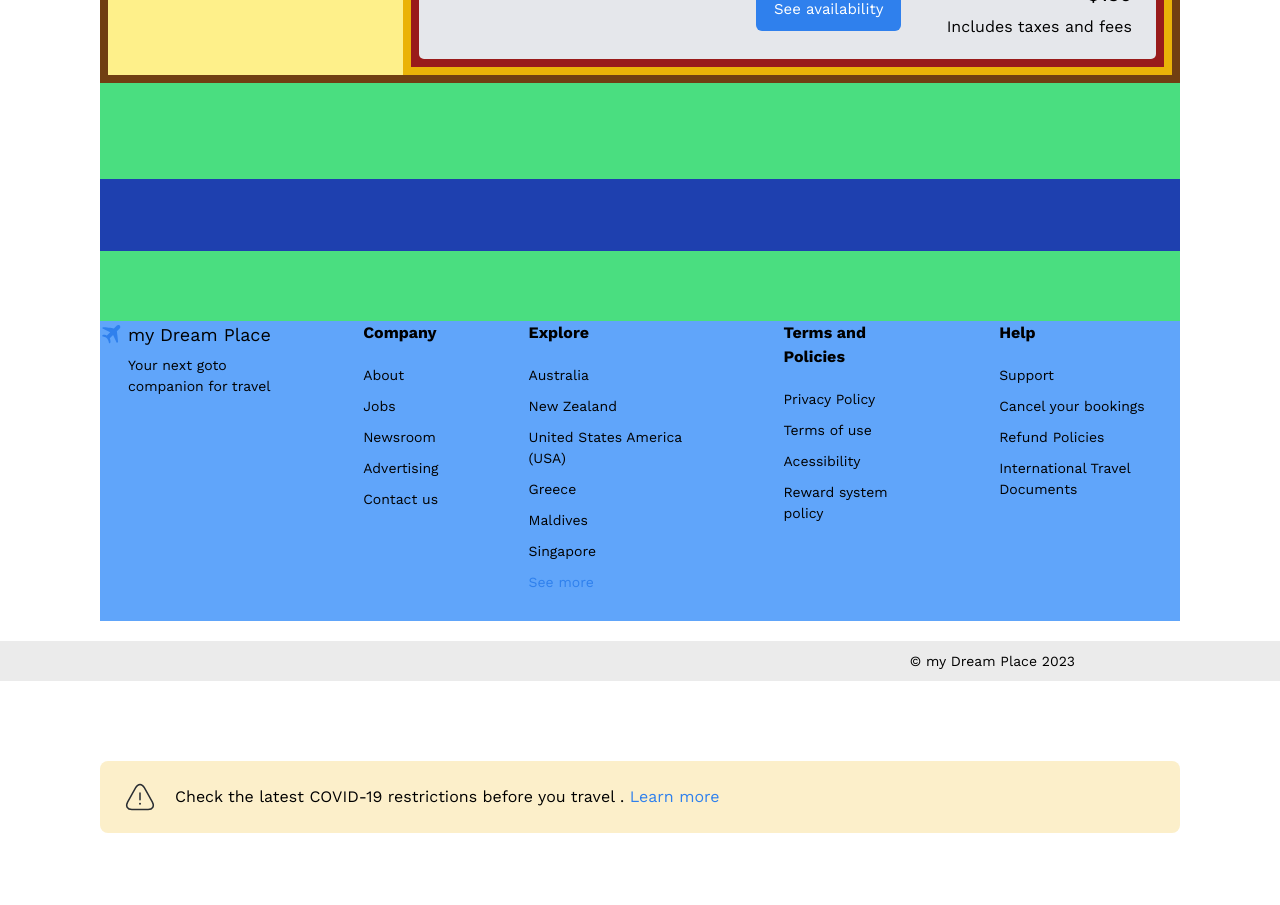
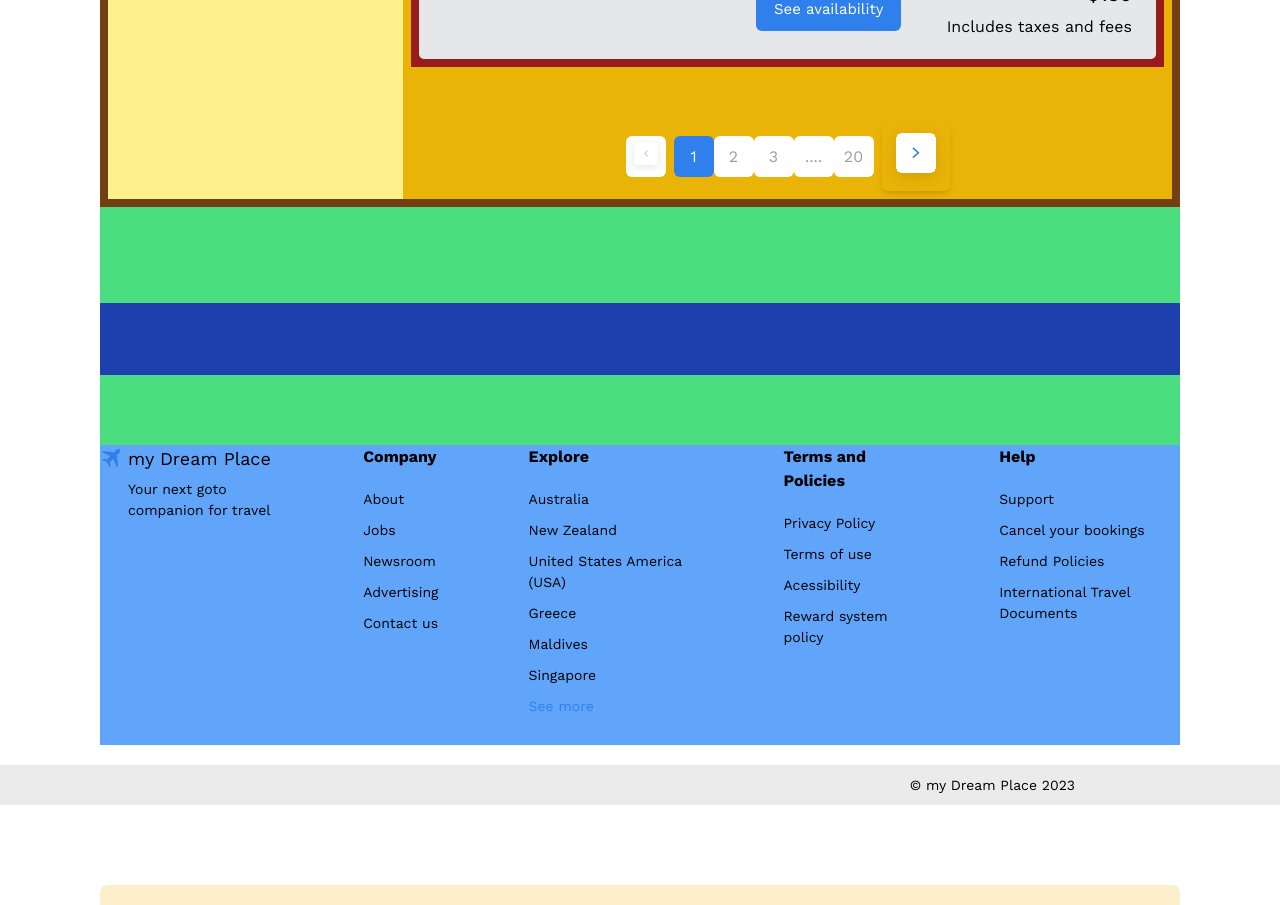
Before and after one commit to SaraDrwish/algoriza-internship-FE204, a Vue app: page /searchres in a window 1280 px wide. Shown: the part 1140-2045 px from the top of the page. Before the commit the page ends 1973 px from the top, so only its background shows below. Built offline with nearby package versions, Linux system fonts and the light colour scheme; a web font is replaced by a local one.

Commit message:
54  search res and sign and reg 9

```diff
--- a/src/components/SearchResults/SearchResults.vue
+++ b/src/components/SearchResults/SearchResults.vue
@@ -201,6 +201,72 @@
     <!-- /////// -->
 
 
+    <div class="mt-[56px] flex gap-[8px] m-auto text-center items-center justify-center ">
+
+      <div class="rounded-[6px] cursor-pointer w-[40px] h-[41px] bg-white  ">
+
+        <!-- <svg xmlns="http://www.w3.org/2000/svg" width="40" height="40" viewBox="0 0 68 68" fill="none">
+          <g filter="url(#filter0_d_25_579)">
+            <path d="M26 50C20.3431 50 17.5147 50 15.7574 48.2426C14 46.4853 14 43.6569 14 38L14 22C14 16.3431 14 13.5147 15.7574 11.7574C17.5147 10 20.3431 10 26 10H42C47.6569 10 50.4853 10 52.2426 11.7574C54 13.5147 54 16.3431 54 22L54 38C54 43.6569 54 46.4853 52.2426 48.2426C50.4853 50 47.6569 50 42 50H26Z" fill="white" shape-rendering="crispEdges"/>
+            <path fill-rule="evenodd" clip-rule="evenodd" d="M32.7524 29.7831L37.2502 25.8391C37.5831 25.5468 37.5831 25.0754 37.2502 24.7831C37.0916 24.6435 36.8752 24.565 36.6496 24.565C36.4239 24.565 36.2075 24.6435 36.0489 24.7831L30.9504 29.2544C30.6165 29.5463 30.6165 30.0184 30.9504 30.3104L36.0487 34.7816C36.2075 34.9212 36.4239 34.9998 36.6496 34.9998C36.8752 34.9998 37.0916 34.9212 37.2504 34.7816C37.5831 34.4893 37.5831 34.0178 37.25 33.7256L32.7524 29.7831Z" fill="#C5C5C5"/>
+          </g>
+          <defs>
+            <filter id="filter0_d_25_579" x="0" y="0" width="68" height="68" filterUnits="userSpaceOnUse" color-interpolation-filters="sRGB">
+              <feFlood flood-opacity="0" result="BackgroundImageFix"/>
+              <feColorMatrix in="SourceAlpha" type="matrix" values="0 0 0 0 0 0 0 0 0 0 0 0 0 0 0 0 0 0 127 0" result="hardAlpha"/>
+              <feOffset dy="4"/>
+              <feGaussianBlur stdDeviation="7"/>
+              <feComposite in2="hardAlpha" operator="out"/>
+              <feColorMatrix type="matrix" values="0 0 0 0 0 0 0 0 0 0 0 0 0 0 0 0 0 0 0.1 0"/>
+              <feBlend mode="normal" in2="BackgroundImageFix" result="effect1_dropShadow_25_579"/>
+              <feBlend mode="normal" in="SourceGraphic" in2="effect1_dropShadow_25_579" result="shape"/>
+            </filter>
+          </defs>
+        </svg> -->
+
+        <img class="w-[40px] h-[40px] rounded-[6px] " src="../../assets/icons/Arrow.svg" alt="leftarr">
+
+      </div>
+
+      <div class="flex ">
+        <div class="rounded-[6px] cursor-pointer w-[40px] h-[41px] bg-primary text-white
+        text-[16px] py-[9px] text-center">1</div>
+        <div class="rounded-[6px] cursor-pointer w-[40px] h-[41px] bg-white text-paginatiopntextcolr
+         text-[16px] py-[9px] text-center">2</div>
+        <div class="rounded-[6px] cursor-pointer w-[40px] h-[41px] bg-white text-paginatiopntextcolr
+         text-[16px] py-[9px] text-center">3</div>
+        <div class="rounded-[6px] cursor-pointer w-[40px] h-[41px] bg-white text-paginatiopntextcolr
+         text-[16px] py-[9px] text-center">....</div>
+        <div class="rounded-[6px] cursor-pointer w-[40px] h-[41px] bg-white text-paginatiopntextcolr
+          text-[16px] py-[9px] text-center">20</div>
+      </div>
+
+
+      <div class="rounded-[6px] cursor-pointer shadow-md">
+
+        <svg xmlns="http://www.w3.org/2000/svg" width="68" height="68" viewBox="0 0 68 68" fill="none">
+          <g filter="url(#filter0_d_25_592)">
+            <path d="M42 50C47.6569 50 50.4853 50 52.2426 48.2426C54 46.4853 54 43.6569 54 38L54 22C54 16.3431 54 13.5147 52.2426 11.7574C50.4853 10 47.6569 10 42 10H26C20.3431 10 17.5147 10 15.7574 11.7574C14 13.5147 14 16.3431 14 22L14 38C14 43.6569 14 46.4853 15.7574 48.2426C17.5147 50 20.3431 50 26 50H42Z" fill="white" shape-rendering="crispEdges"/>
+            <path fill-rule="evenodd" clip-rule="evenodd" d="M35.2476 29.7831L30.7498 25.8391C30.4169 25.5468 30.4169 25.0754 30.7498 24.7831C30.9084 24.6435 31.1248 24.565 31.3504 24.565C31.5761 24.565 31.7925 24.6435 31.9511 24.7831L37.0496 29.2544C37.3835 29.5463 37.3835 30.0184 37.0496 30.3104L31.9513 34.7816C31.7925 34.9212 31.5761 34.9998 31.3504 34.9998C31.1248 34.9998 30.9084 34.9212 30.7496 34.7816C30.4169 34.4893 30.4169 34.0178 30.75 33.7256L35.2476 29.7831Z" fill="#2F80ED"/>
+          </g>
+          <defs>
+            <filter id="filter0_d_25_592" x="0" y="0" width="68" height="68" filterUnits="userSpaceOnUse" color-interpolation-filters="sRGB">
+              <feFlood flood-opacity="0" result="BackgroundImageFix"/>
+              <feColorMatrix in="SourceAlpha" type="matrix" values="0 0 0 0 0 0 0 0 0 0 0 0 0 0 0 0 0 0 127 0" result="hardAlpha"/>
+              <feOffset dy="4"/>
+              <feGaussianBlur stdDeviation="7"/>
+              <feComposite in2="hardAlpha" operator="out"/>
+              <feColorMatrix type="matrix" values="0 0 0 0 0 0 0 0 0 0 0 0 0 0 0 0 0 0 0.1 0"/>
+              <feBlend mode="normal" in2="BackgroundImageFix" result="effect1_dropShadow_25_592"/>
+              <feBlend mode="normal" in="SourceGraphic" in2="effect1_dropShadow_25_592" result="shape"/>
+            </filter>
+          </defs>
+        </svg>
+
+      </div>
+
+    </div>
+
   <!-- end cards -->
 
 
--- a/tailwind.config.js
+++ b/tailwind.config.js
@@ -21,6 +21,7 @@ module.exports = {
         "borderserbox": "#E0E0E0",
         "srchRed": "#EB5757",
         "srchGrn": "#219653",
+        "paginatiopntextcolr": "#9E9E9E",
 
 
       }
```
Also changed, not shown: src/assets/icons/Arrow (1).svg (added), src/assets/icons/Arrow.svg (added).
